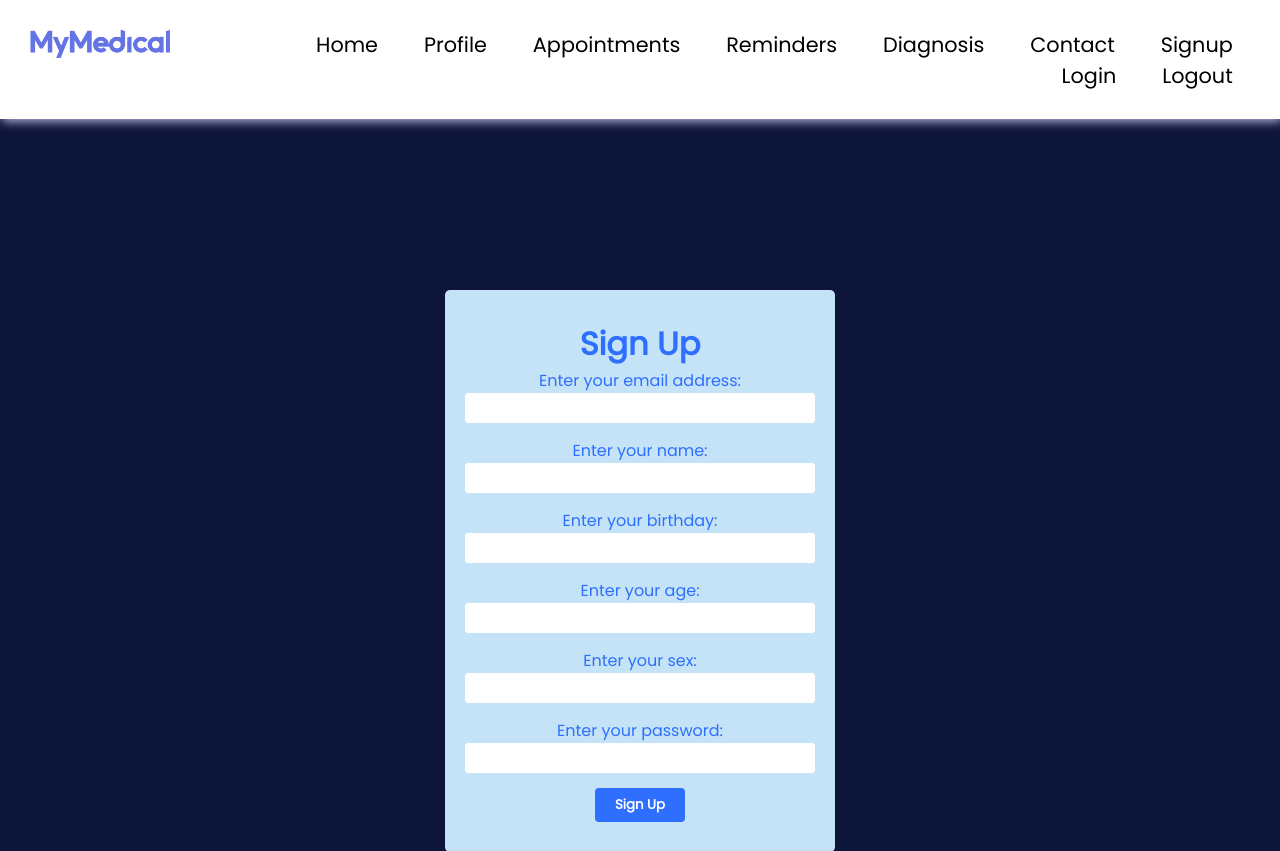
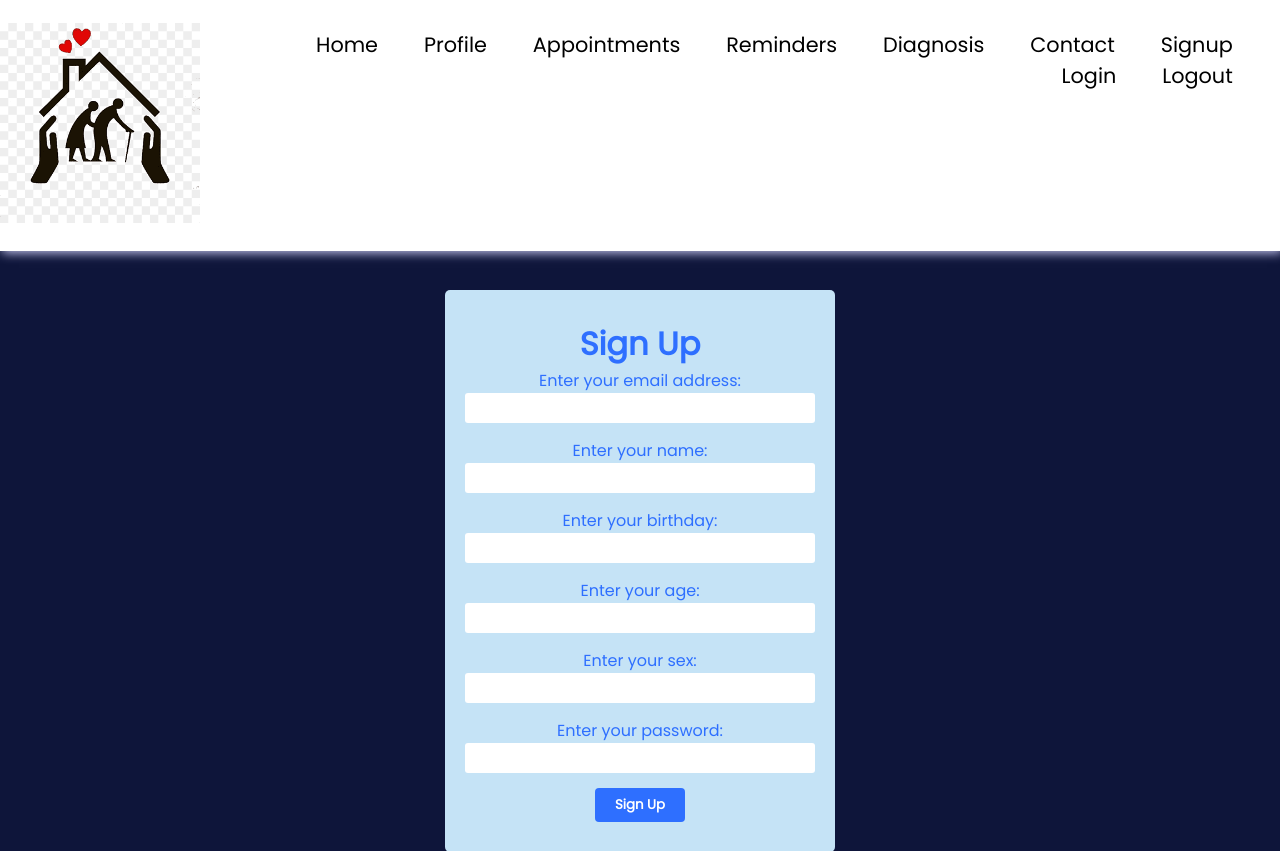
Before and after one commit to ruchit2512-coder/Elderly_app, a Flask app: page /signup in a window 1280 px wide. Shown: the top 851 px of the page. Run offline with Flask 2, Linux system fonts and the light colour scheme.

Commit message:
adding new photo

```diff
--- a/templates/appointments.html
+++ b/templates/appointments.html
@@ -16,7 +16,7 @@
     <script src="script.js"></script>
     <td id="logo">ElderlyMedical</td>
    <nav>
-     <img src="static/img/logo.png" width= 200px; style = "float: left"/>
+     <img src="static/img/older_people.png" width= 100px; style = "float: left"/>
      <ul>
         <li><a href="/">Home</a></li>
         <li><a href="/profile">Profile</a></li>
--- a/templates/contact.html
+++ b/templates/contact.html
@@ -14,7 +14,7 @@
   <body>
 
  <nav>
-     <img src="static/img/logo.png" width= 200px; style = "float: left"/>
+     <img src="static/img/older_people.png" width= 100px; style = "float: left"/>
      <ul>
         <li><a href="/">Home</a></li>
         <li><a href="/profile">Profile</a></li>
--- a/templates/diagnosis.html
+++ b/templates/diagnosis.html
@@ -18,7 +18,7 @@
 			<h2>My Medical</h2>
 
 		<nav>
-     <img src="static/img/logo.png" width= 200px; style = "float: left"/>
+     <img src="static/img/older_people.png" width= 100px; style = "float: left"/>
      <ul>
         <li><a href="/">Home</a></li>
         <li><a href="/profile">Profile</a></li>
--- a/templates/index.html
+++ b/templates/index.html
@@ -17,7 +17,7 @@
     <script src="script.js"></script>
     <td id="logo">ElderlyMedical</td>
    <nav>
-     <img src="static/img/logo.png" width= 200px; style = "float: left"/>
+     <img src="static/img/older_people.png"" width= 100px; style = "float: left"/>
      <ul>
         <li><a href="/">Home</a></li>
         <li><a href="/profile">Profile</a></li>
--- a/templates/login.html
+++ b/templates/login.html
@@ -19,7 +19,7 @@
     <script src="script.js"></script>
     <td id="logo">MyMedical</td>
   <nav>
-     <img src="static/img/logo.png" width= 200px; style = "float: left"/>
+     <img src="static/img/older_people.png" width= 100px; style = "float: left"/>
      <ul>
         <li><a href="/">Home</a></li>
         <li><a href="/profile">Profile</a></li>
--- a/templates/profile.html
+++ b/templates/profile.html
@@ -19,7 +19,7 @@
     <script src="script.js"></script>
     <td id="logo">ElderlyMedical</td>
    <nav>
-     <img src="static/img/logo.png" width= 200px; style = "float: left"/>
+     <img src="static/img/older_people.png" width= 100px; style = "float: left"/>
      <ul>
         <li><a href="/">Home</a></li>
         <li><a href="/profile">Profile</a></li>
--- a/templates/reminders.html
+++ b/templates/reminders.html
@@ -13,7 +13,7 @@
   <body>
 
     <nav>
-     <img src="static/img/logo.png" width= 200px; style = "float: left"/>
+     <img src="static/img/older_people.png" width= 100px; style = "float: left"/>
      <ul>
         <li><a href="/">Home</a></li>
         <li><a href="/profile">Profile</a></li>
--- a/templates/signup.html
+++ b/templates/signup.html
@@ -9,7 +9,7 @@
 	  <meta http-equiv="X-UA-Compatible" content="IE=edge" />
 	  <meta name="viewport" content="width=device-width, initial-scale=1" />
 
-	  <link rel="stylesheet" href="../static/style.css" />
+	  <img src="static/img/older_people.png" width= 100px; style = "float: left"/>
 
 	  <script src="/script.js" defer></script>
   </head>
@@ -19,7 +19,7 @@
     <script src="script.js"></script>
     <td id="logo">MyMedical</td>
   <nav>
-     <img src="static/img/logo.png" width= 200px; style = "float: left"/>
+     <img src="../older_people.png" width= 200px; style = "float: left"/>
      <ul>
         <li><a href="/">Home</a></li>
         <li><a href="/profile">Profile</a></li>
```
Also changed, not shown: static/img/older_people.png (added).
